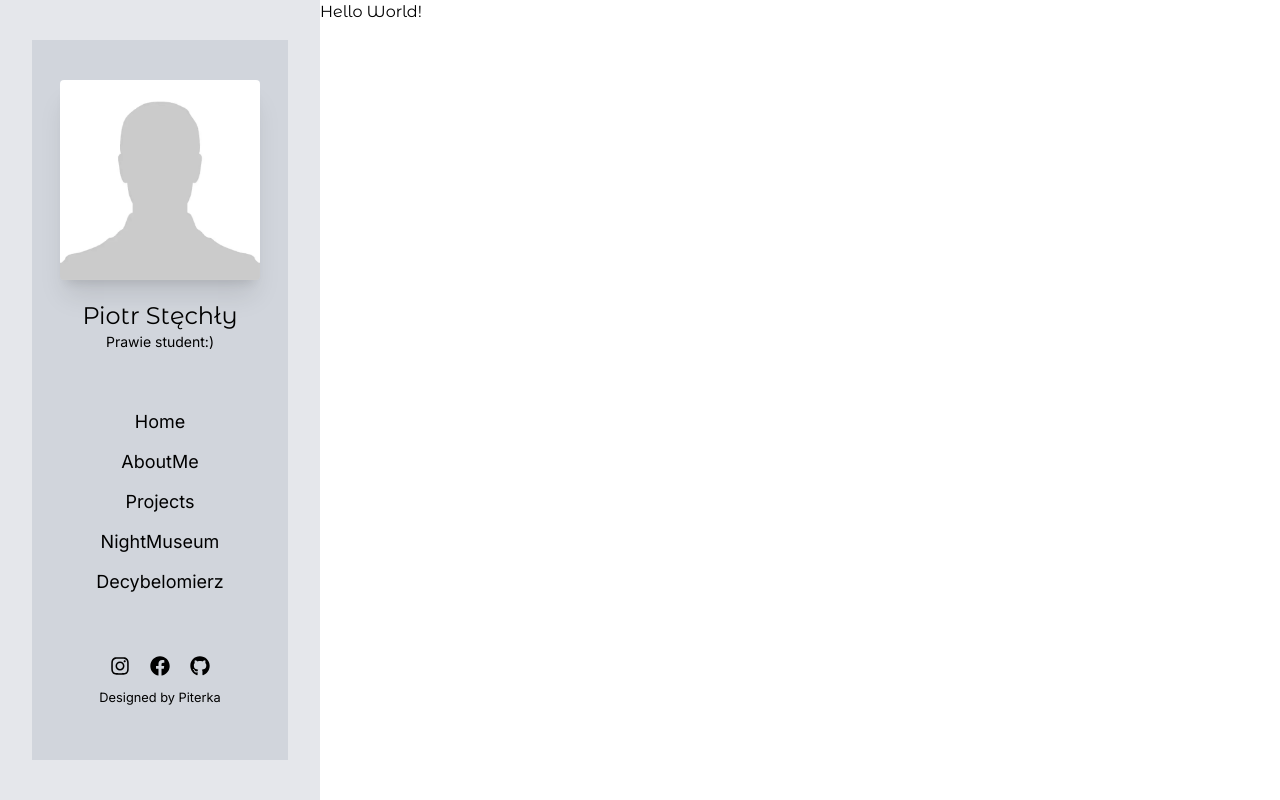
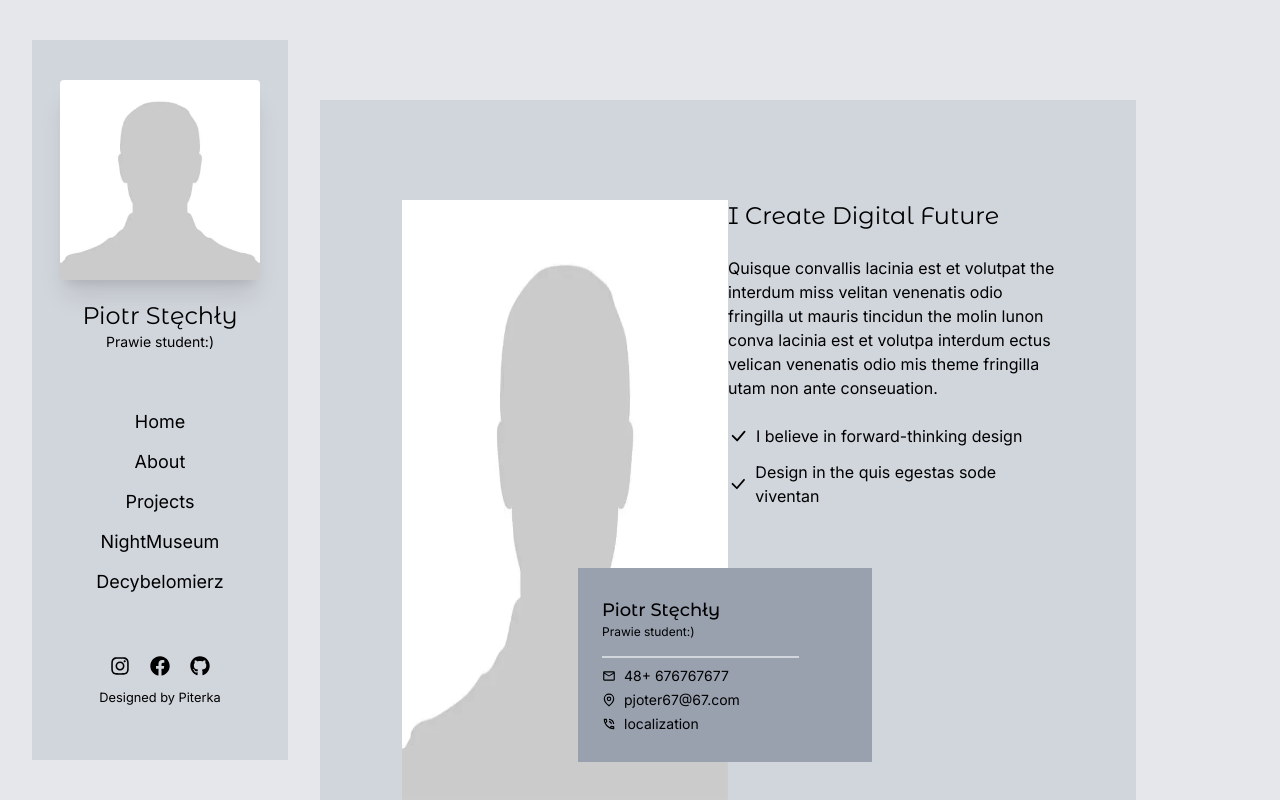
Before and after one commit to Feniks7002/business-card-website, a Next.js app: page / in a window 1280 px wide. Built offline with nearby package versions, Linux system fonts and the light colour scheme.

Commit message:
First sketch of main page section component

```diff
--- a/app/layout.tsx
+++ b/app/layout.tsx
@@ -12,14 +12,14 @@ export default function RootLayout({ children }: RootLayoutPropType) {
 	return (
 		<html lang="en">
 			<body
-				className={`${interFont.className} ${montserratAlternatesFont.variable} h-screen flex`}>
-				<header className="flex w-1/4 h-screen bg-gray-200">
+				className={`${interFont.className} ${montserratAlternatesFont.variable} h-screen flex overflow-hidden`}>
+				<header className="sticky top-1 flex z-10 w-[25%] h-screen bg-gray-200">
 					<nav className="w-4/5 h-9/10 m-auto bg-gray-300">
 						<div className="flex flex-col py-10">
 							<img
 								src={"/person.png"}
 								alt="main logo img"
-								className="w-[200px] h-auto mx-auto hidden md:block mb-5border-2 border-gray-300 rounded-sm shadow-xl"
+								className="w-50 h-auto mx-auto hidden md:block mb-5border-2 border-gray-300 rounded-sm shadow-xl"
 							/>
 							<Link href={"/"} className="flex flex-col items-center mt-5">
 								<h1 className="text-2xl">Piotr Stęchły</h1>
@@ -31,7 +31,7 @@ export default function RootLayout({ children }: RootLayoutPropType) {
 								<Link href={"/"}>Home</Link>
 							</li>
 							<li className="text-lg w-4/5 text-center hover:scale-105 transition-all duration-200">
-								<Link href={"/about"}>AboutMe</Link>
+								<Link href={"/about"}>About</Link>
 							</li>
 							<li className="text-lg w-4/5 text-center hover:scale-105 transition-all duration-200">
 								<Link href={"/site-projects"}>Projects</Link>
@@ -70,7 +70,7 @@ export default function RootLayout({ children }: RootLayoutPropType) {
 						</div>
 					</nav>
 				</header>
-				<main className="w-3/4">{children}</main>
+				<main className="w-[75%] h-screen overflow-auto bg-gray-200">{children}</main>
 			</body>
 		</html>
 	)
--- a/app/page.tsx
+++ b/app/page.tsx
@@ -1,5 +1,122 @@
+import { BsCheckLg } from "react-icons/bs"
+import { MdOutlineEmail } from "react-icons/md"
+import { GrLocation } from "react-icons/gr"
+import { MdOutlinePhoneInTalk } from "react-icons/md"
+
 export default function Home() {
-  return (
-    <h1>Hello World!</h1>
-  );
+	return (
+		<div className="flex flex-col">
+			<section className="flex items-center justify-center w-[85%] h-[800px] mt-[100px] bg-gray-300">
+				<div className="flex justify-center w-[80%] h-[75%]">
+					<div className="w-[50%] flex">
+						<img
+							src={"/person.png"}
+							alt="User in big picture"
+							className="w-100 mx-auto"
+						/>
+					</div>
+
+					<div className="w-[50%]">
+						<h1 className="text-2xl ">I Create Digital Future</h1>
+						<br></br>
+						<p>
+							Quisque convallis lacinia est et volutpat the interdum miss
+							velitan venenatis odio fringilla ut mauris tincidun the molin
+							lunon conva lacinia est et volutpa interdum ectus velican
+							venenatis odio mis theme fringilla utam non ante conseuation.
+						</p>
+						<br></br>
+						<ul className="flex flex-col gap-3">
+							<li className="flex items-center gap-2">
+								<BsCheckLg size={20} />I believe in forward-thinking design
+							</li>
+							<li className="flex items-center gap-2">
+								<BsCheckLg size={20} />
+								Design in the quis egestas sode viventan
+							</li>
+						</ul>
+
+						<div className="flex flex-col items-start w-[90%] mt-[60px] -ml-[150px] px-6 py-7 bg-gray-400">
+							<div>
+								<h1 className="text-lg font-medium">Piotr Stęchły</h1>
+								<p className="text-xs">Prawie student:)</p>
+							</div>
+							<span className="w-4/5 h-0.5 mb-2 mt-4 bg-gray-300"></span>
+							<ul className="flex flex-col gap-1">
+								<li className="flex items-center text-sm gap-2">
+									<MdOutlineEmail />
+									48+ 676767677
+								</li>
+								<li className="flex items-center text-sm gap-2">
+									<GrLocation />
+									pjoter67@67.com
+								</li>
+								<li className="flex items-center text-sm gap-2">
+									<MdOutlinePhoneInTalk />
+									localization
+								</li>
+							</ul>
+						</div>
+					</div>
+				</div>
+			</section>
+
+			<span className="w-[85%] h-[4px] bg-gray-200"></span>
+
+			<section className="flex items-center justify-center w-[85%] h-[900px] bg-gray-300">
+				<div className="flex justify-center w-[80%] h-[75%]">
+					<div className="w-[50%] flex">
+						<img
+							src={"/person.png"}
+							alt="User in big picture"
+							className="w-100 mx-auto"
+						/>
+					</div>
+
+					<div className="w-[50%]">
+						<h1 className="text-2xl ">I Create Digital Future</h1>
+						<br></br>
+						<p>
+							Quisque convallis lacinia est et volutpat the interdum miss
+							velitan venenatis odio fringilla ut mauris tincidun the molin
+							lunon conva lacinia est et volutpa interdum ectus velican
+							venenatis odio mis theme fringilla utam non ante conseuation.
+						</p>
+						<br></br>
+						<ul className="flex flex-col gap-3">
+							<li className="flex items-center gap-2">
+								<BsCheckLg size={20} />I believe in forward-thinking design
+							</li>
+							<li className="flex items-center gap-2">
+								<BsCheckLg size={20} />
+								Design in the quis egestas sode viventan
+							</li>
+						</ul>
+
+						<div className="flex flex-col items-start w-[90%] mt-[60px] -ml-[150px] px-6 py-7 bg-gray-400">
+							<div>
+								<h1 className="text-lg font-medium">Piotr Stęchły</h1>
+								<p className="text-xs">Prawie student:)</p>
+							</div>
+							<span className="w-4/5 h-0.5 mb-2 mt-4 bg-gray-300"></span>
+							<ul className="flex flex-col gap-1">
+								<li className="flex items-center text-sm gap-2">
+									<MdOutlineEmail />
+									48+ 676767677
+								</li>
+								<li className="flex items-center text-sm gap-2">
+									<GrLocation />
+									pjoter67@67.com
+								</li>
+								<li className="flex items-center text-sm gap-2">
+									<MdOutlinePhoneInTalk />
+									localization
+								</li>
+							</ul>
+						</div>
+					</div>
+				</div>
+			</section>
+		</div>
+	)
 }
```
